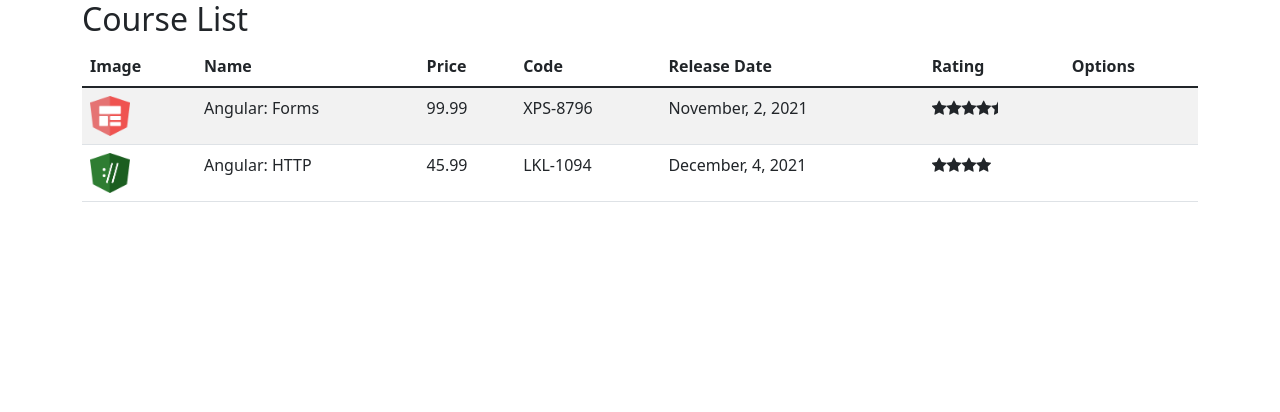
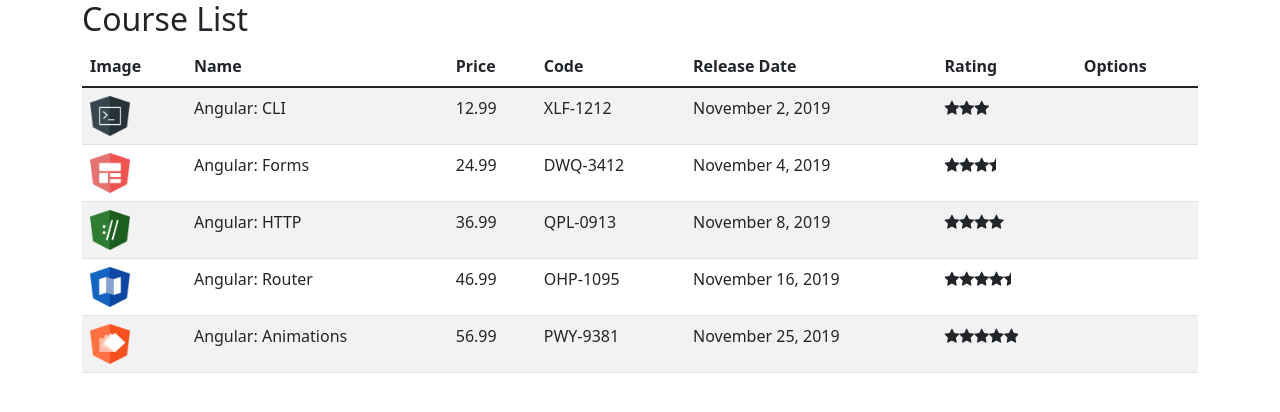
Before and after one commit to abraojr/Course-Manager, an Angular app: page / in a window 1280 px wide. Shown: the top 412 px of the page. Built offline with nearby package versions, Linux system fonts and the light colour scheme.

Commit message:
Creating course service and using dependency injection

```diff
--- a/src/app/courses/course-list.component.ts
+++ b/src/app/courses/course-list.component.ts
@@ -1,3 +1,4 @@
+import { CourseService } from './course.service';
 import { Component, OnInit } from "@angular/core";
 import { Course } from "./course";
 
@@ -9,28 +10,11 @@
 
   courses: Course[] = [];
 
+  constructor(private courseService: CourseService) {
+  }
+
   ngOnInit(): void {
-    this.courses = [
-      {
-        id: 1,
-        name: "Angular: Forms",
-        imageUrl: "/assets/images/forms.png",
-        price: 99.99,
-        code: "XPS-8796",
-        duration: 120,
-        rating: 4.5,
-        releaseDate: "November, 2, 2021"
-      },
-      {
-        id: 2,
-        name: "Angular: HTTP",
-        imageUrl: "/assets/images/http.png",
-        price: 45.99,
-        code: "LKL-1094",
-        duration: 120,
-        rating: 4,
-        releaseDate: "December, 4, 2021"
-      }
-    ]
+    this.courses = this.courseService.retrieveAll();
+
   }
 }
--- /dev/null
+++ b/src/app/courses/course.service.ts
@@ -0,0 +1,70 @@
+import { Injectable } from "@angular/core";
+import { Course } from "./course";
+
+@Injectable({
+  providedIn: "root"
+})
+export class CourseService {
+
+  retrieveAll(): Course[] {
+    return COURSES;
+  }
+}
+
+var COURSES: Course[] = [
+  {
+    id: 1,
+    name: "Angular: CLI",
+    releaseDate: "November 2, 2019",
+    description: "In this course, students will gain a great deal of knowledge in the main features of the CLI.",
+    duration: 120,
+    code: "XLF-1212",
+    rating: 3,
+    price: 12.99,
+    imageUrl: "/assets/images/cli.png",
+  },
+  {
+    id: 2,
+    name: "Angular: Forms",
+    releaseDate: "November 4, 2019",
+    description: "In this course, students will gain in-depth knowledge about the features available in the Forms module.",
+    duration: 80,
+    code: "DWQ-3412",
+    rating: 3.5,
+    price: 24.99,
+    imageUrl: "/assets/images/forms.png",
+  },
+  {
+    id: 3,
+    name: "Angular: HTTP",
+    releaseDate: "November 8, 2019",
+    description: "In this course, students will gain in-depth knowledge about the features available in the HTTP module.",
+    duration: 80,
+    code: "QPL-0913",
+    rating: 4.0,
+    price: 36.99,
+    imageUrl: "/assets/images/http.png",
+  },
+  {
+    id: 4,
+    name: "Angular: Router",
+    releaseDate: "November 16, 2019",
+    description: "In this course, students will gain in-depth knowledge about the features available in the Router module.",
+    duration: 80,
+    code: "OHP-1095",
+    rating: 4.5,
+    price: 46.99,
+    imageUrl: "/assets/images/router.png",
+  },
+  {
+    id: 5,
+    name: "Angular: Animations",
+    releaseDate: "November 25, 2019",
+    description: "In this course, students will gain in-depth knowledge about the resources available on Animation.",
+    duration: 80,
+    code: "PWY-9381",
+    rating: 5,
+    price: 56.99,
+    imageUrl: "/assets/images/animations.png",
+  }
+];
--- a/src/app/courses/course.ts
+++ b/src/app/courses/course.ts
@@ -7,4 +7,5 @@
   duration: number;
   rating: number;
   releaseDate: string;
+  description: string;
 }
```
